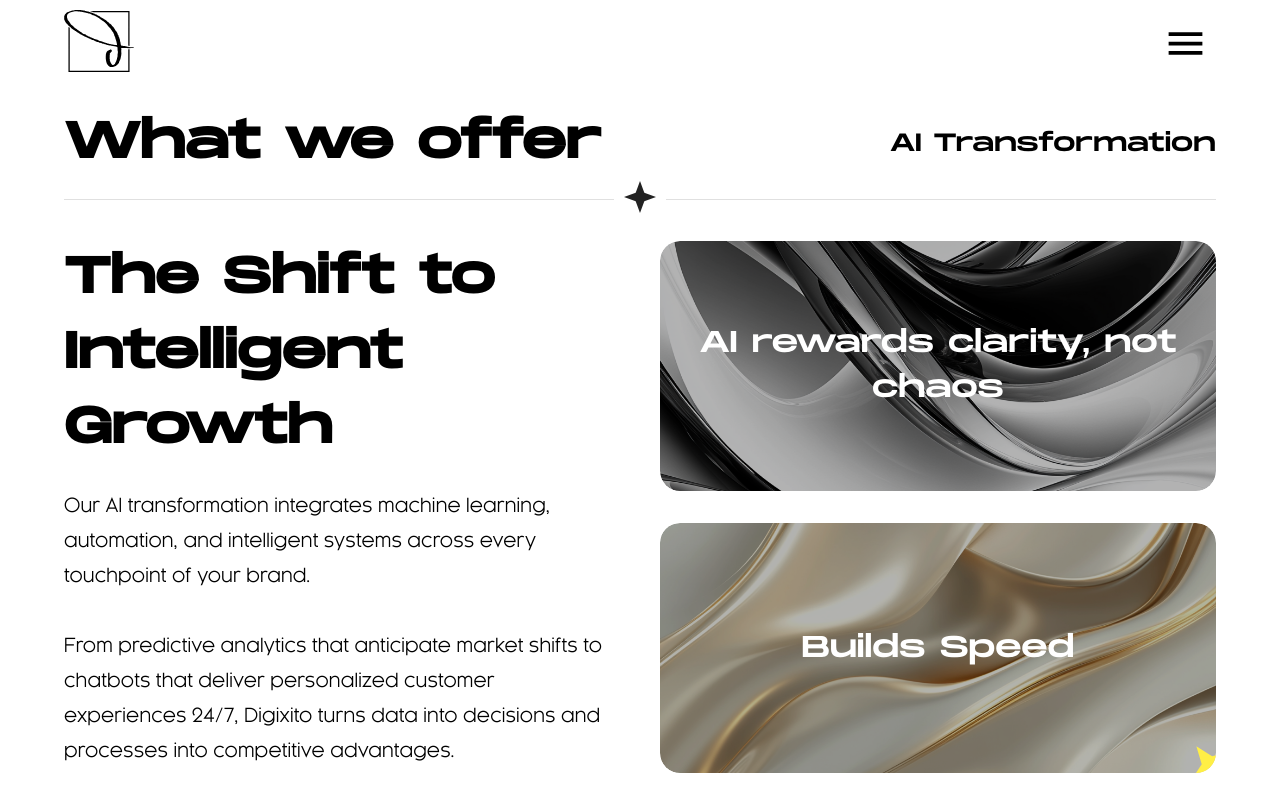
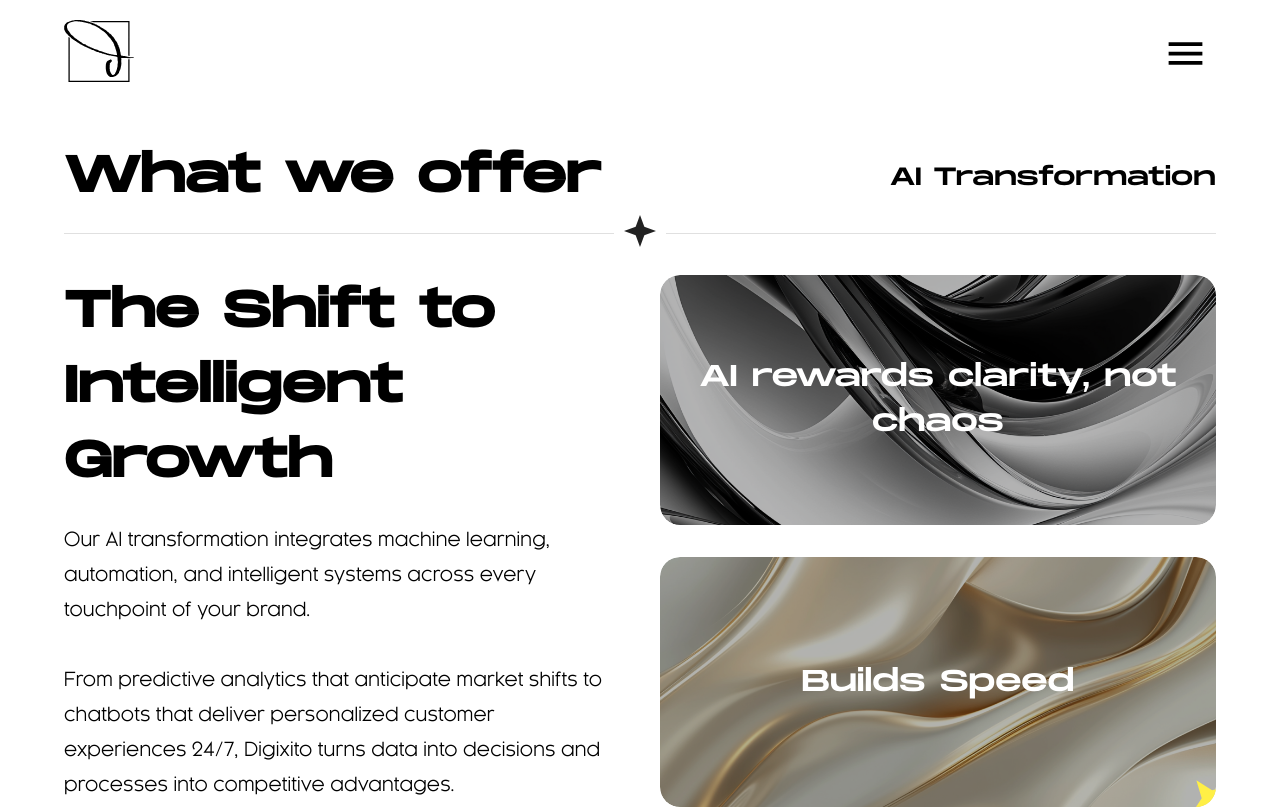
Before and after one commit to devops-89/digixito-website, a Next.js app: page /ai-transformation in a window 1280 px wide. Shown: the top 809 px of the page. Built offline with nearby package versions, Linux system fonts and the light colour scheme.

Commit message:
add fixed header

```diff
--- a/components/widgets/navbar.tsx
+++ b/components/widgets/navbar.tsx
@@ -12,7 +12,7 @@ import {
 import Grow from "@mui/material/Grow";
 import Image from "next/image";
 import Link from "next/link";
-import React, { useEffect, useState } from "react";
+import React, { useEffect, useState, useCallback } from "react";
 import HeaderTabs from "./common/header-tabs";
 import MobileHeader from "./mobile-header";
 import { Sling as Hamburger } from "hamburger-react";
@@ -38,31 +38,46 @@ const Navbar = () => {
     setOpenMenu(false);
   };
 
-  const [showAbsoluteHeader, setShowAbsoluteHeader] = useState(true);
+  const isOverlay = pathname === "/";
+  const [isScrolled, setIsScrolled] = useState(false);
 
   useEffect(() => {
-    if (pathname === "/") {
-      setShowAbsoluteHeader(true);
-    } else {
-      setShowAbsoluteHeader(false);
-    }
-  }, [pathname]);
+    const handleScroll = () => {
+      setIsScrolled(window.scrollY > 50);
+    };
+    window.addEventListener("scroll", handleScroll);
+    return () => window.removeEventListener("scroll", handleScroll);
+  }, []);
+
   return (
+    <>
       <Box
         sx={{
-        // p: 2,
-        position: "relative",
-        backgroundColor: COLORS.WHITE,
-        zIndex: showAbsoluteHeader ? 1 : 0,
+          position: "fixed",
+          top: 0,
+          left: 0,
+          right: 0,
+          zIndex: 1100,
+          transition: "all 0.4s cubic-bezier(0.4, 0, 0.2, 1)",
+          backgroundColor: isScrolled
+            ? "rgba(255, 255, 255, 0.8)"
+            : isOverlay
+              ? "transparent"
+              : COLORS.WHITE,
+          backdropFilter: isScrolled ? "blur(12px)" : "none",
+          boxShadow: isScrolled
+            ? "0 10px 15px -3px rgba(0, 0, 0, 0.05), 0 4px 6px -2px rgba(0, 0, 0, 0.05)"
+            : "none",
+          py: isScrolled ? 1 : 2.5,
+          borderBottom: isScrolled
+            ? "1px solid rgba(255, 255, 255, 0.3)"
+            : "none",
         }}
       >
         <Container
           maxWidth="lg"
           sx={{
-          position: showAbsoluteHeader ? "absolute" : "relative",
-          top: showAbsoluteHeader ? 20 : 10,
-          left: showAbsoluteHeader ? "50%" : 0,
-          transform: showAbsoluteHeader ? "translateX(-50%)" : "translateX(0)",
+            transition: "all 0.4s ease",
           }}
         >
           <Stack
@@ -72,21 +87,42 @@ const Navbar = () => {
           >
             <Link href={"/"}>
               <Image
-              src={showAbsoluteHeader ? logo : blackOutlineLogo}
+                src={isOverlay && !isScrolled ? logo : blackOutlineLogo}
                 alt=""
-              width={70}
+                width={isScrolled ? 55 : 70}
+                style={{
+                  transition: "all 0.4s ease",
+                  filter: isScrolled
+                    ? "drop-shadow(0 0 2px rgba(0,0,0,0.1))"
+                    : "none",
+                }}
               />
             </Link>
             <IconButton
               onClick={handleClick}
-            sx={{ color: showAbsoluteHeader ? COLORS.WHITE : COLORS.BLACK }}
+              sx={{
+                color: isOverlay && !isScrolled ? COLORS.WHITE : COLORS.BLACK,
+                transition: "all 0.4s ease",
+                "&:hover": {
+                  transform: "scale(1.1)",
+                },
+              }}
             >
               {/* <Hamburger toggled={openMenu} toggle={setOpenMenu} size={26} /> */}
 
-            <Menu sx={{ fontSize: 45 }} />
+              <Menu sx={{ fontSize: isScrolled ? 30 : 45 }} />
             </IconButton>
           </Stack>
         </Container>
+      </Box>
+      {!isOverlay && (
+        <Box
+          sx={{
+            height: { xs: "72px", lg: "100px" },
+            transition: "all 0.4s ease",
+          }}
+        />
+      )}
       <Popover
         open={open}
         onClose={handleClose}
@@ -127,7 +163,7 @@ const Navbar = () => {
           )}
         </Container>
       </Popover>
-    </Box>
+    </>
   );
 };
 
```
Lines whose indentation alone changed are shown as unchanged.
